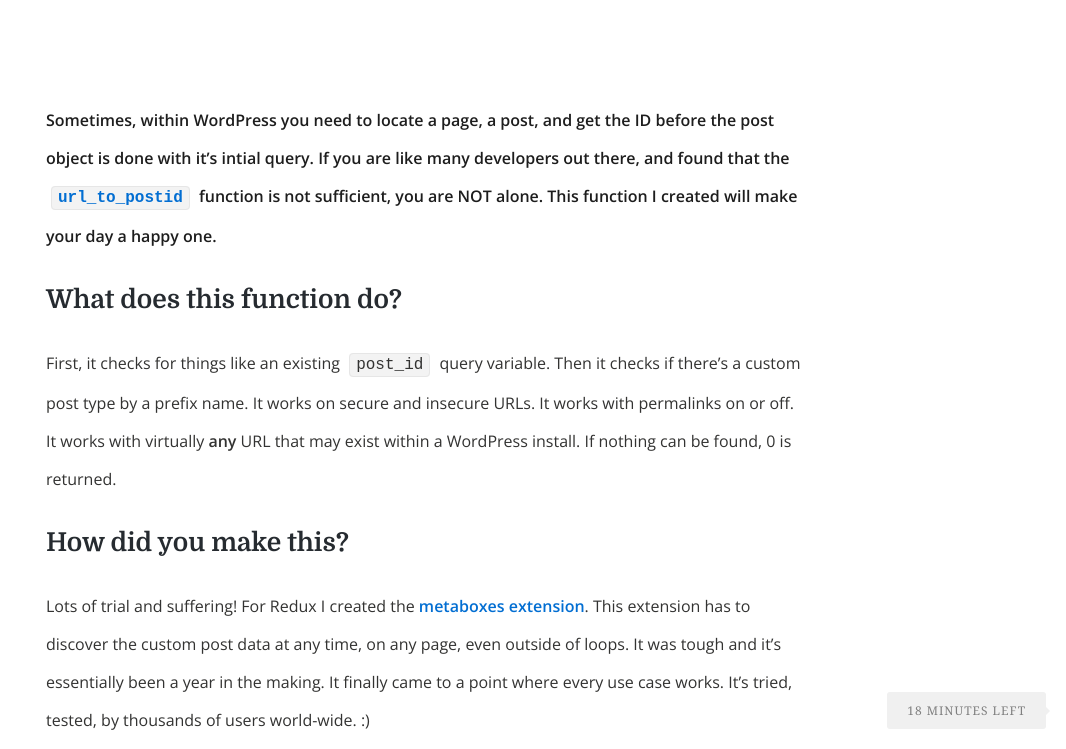
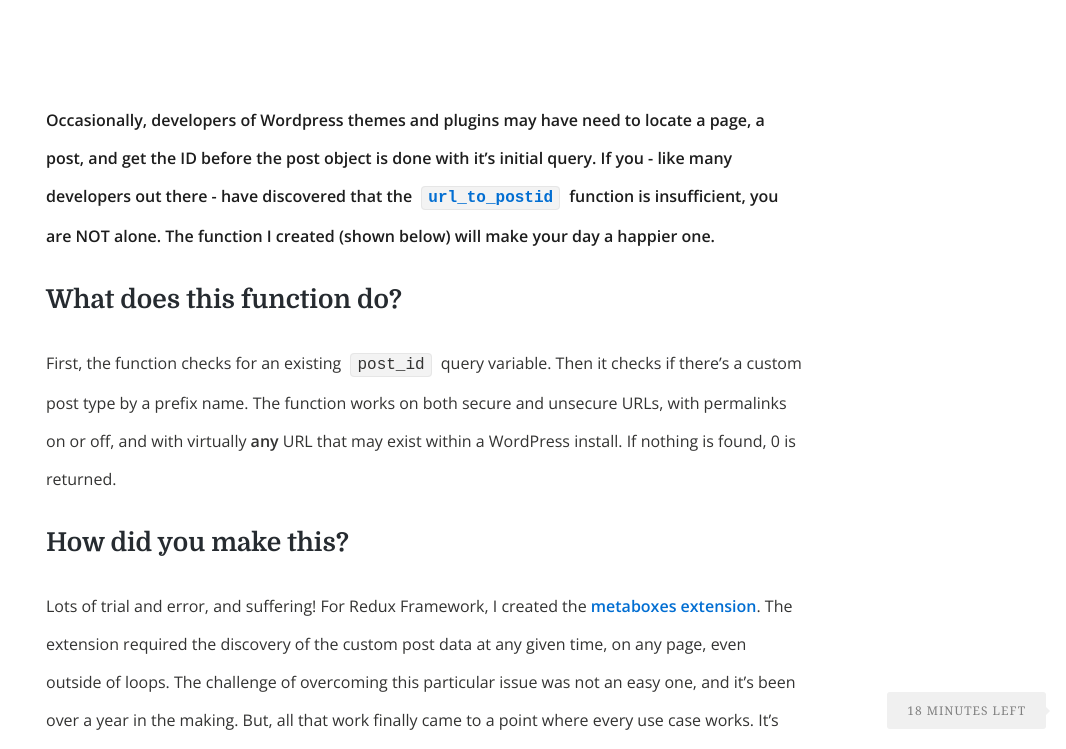
Before and after one commit to dovy/dovy.github.io, a Jekyll site: the page built from _posts/2015-04-24-true-url-to-post-id-in-wordpress.markdown, in a window 1280 px wide and 900 px high, scrolled down 753 px, cut to the strip 151-900 px from the top of the window. Shown: the whole strip, without its empty margins (214-1280 px from the left). Built offline with Jekyll 4.4.1, drawn with Linux system fonts in a browser that asks for light colours; nearby versions of some CDN libraries; Markdown is read by kramdown in place of the engine named in the settings; some of the changed text lies outside the part shown.

Commit message:
sweep, sweep ,sweep; Cinderella was here.

```diff
--- a/_posts/2015-04-24-true-url-to-post-id-in-wordpress.markdown
+++ b/_posts/2015-04-24-true-url-to-post-id-in-wordpress.markdown
@@ -9,16 +9,16 @@ featured: true
 comments: true
 ---
 
-Sometimes, within WordPress you need to locate a page, a post, and get the ID before the post object is done with it's intial query. If you are like many developers out there, and found that the <a href="https://codex.wordpress.org/Function_Reference/url_to_postid">`url_to_postid`</a> function is not sufficient, you are NOT alone. This function I created will make your day a happy one.
+Occasionally, developers of Wordpress themes and plugins may have need to locate a page, a post, and get the ID before the post object is done with it's initial query. If you - like many developers out there - have discovered that the <a href="https://codex.wordpress.org/Function_Reference/url_to_postid">`url_to_postid`</a> function is insufficient, you are NOT alone. The function I created (shown below) will make your day a happier one.
 
 <!--more-->
 
 ## What does this function do?
 
-First, it checks for things like an existing `post_id` query variable. Then it checks if there's a custom post type by a prefix name. It works on secure and insecure URLs. It works with permalinks on or off. It works with virtually **any** URL that may exist within a WordPress install. If nothing can be found, 0 is returned.
+First, the function checks for an existing `post_id` query variable. Then it checks if there's a custom post type by a prefix name. The function works on both secure and unsecure URLs, with permalinks on or off, and with virtually **any** URL that may exist within a WordPress install. If nothing is found, 0 is returned.
 
 ## How did you make this?
-Lots of trial and suffering! For Redux I created the <a href="http://reduxframework.com/extensions/metaboxes">metaboxes extension</a>. This extension has to discover the custom post data at any time, on any page, even outside of loops. It was tough and it's essentially been a year in the making. It finally came to a point where every use case works. It's tried, tested, by thousands of users world-wide.   :)
+Lots of trial and error, and suffering! For Redux Framework, I created the <a href="http://reduxframework.com/extensions/metaboxes">metaboxes extension</a>. The extension required the discovery of the custom post data at any given time, on any page, even outside of loops. The challenge of overcoming this particular issue was not an easy one, and it's been over a year in the making. But, all that work finally came to a point where every use case works. It's tried and true, tested by thousands of users world-wide.   :)
 
 
 
@@ -284,7 +284,7 @@ function DOVYio_url_to_postid( $url ) {
 -
 --
 ## Credits for this Work
-I couldn't do this alone. I stood on the back of giants and simply finished off their work. I'd like to credit the following:
+I couldn't have accomplished the feat alone. Admittedly, I stood on the back of giants, finishing off the work they began. I'd like to credit the following sources:
 
 * The WordPress Core: `url_to_postid()` inside ~/wp-includes/rewrite.php
 * Adaptions taken from <a href="http://betterwp.net/wordpress-tips/url_to_postid-for-custom-post-types/">http://betterwp.net/wordpress-tips/url_to_postid-for-custom-post-types/</a>
```
